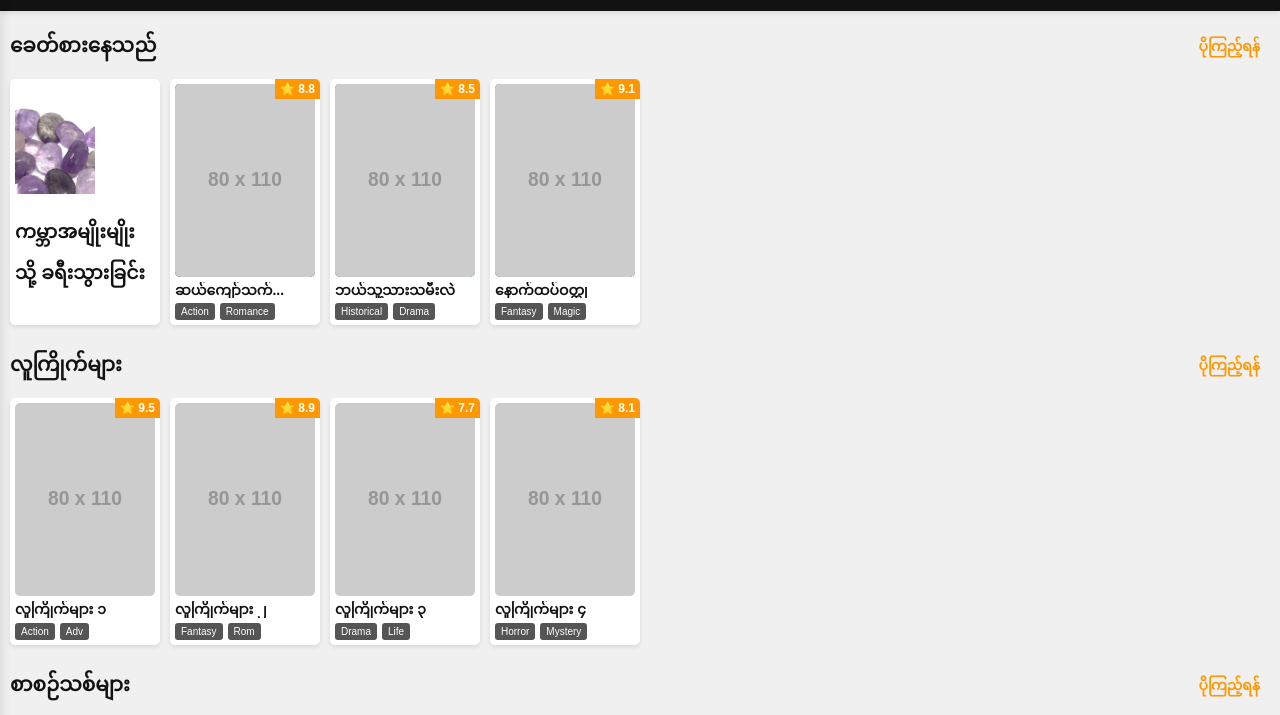
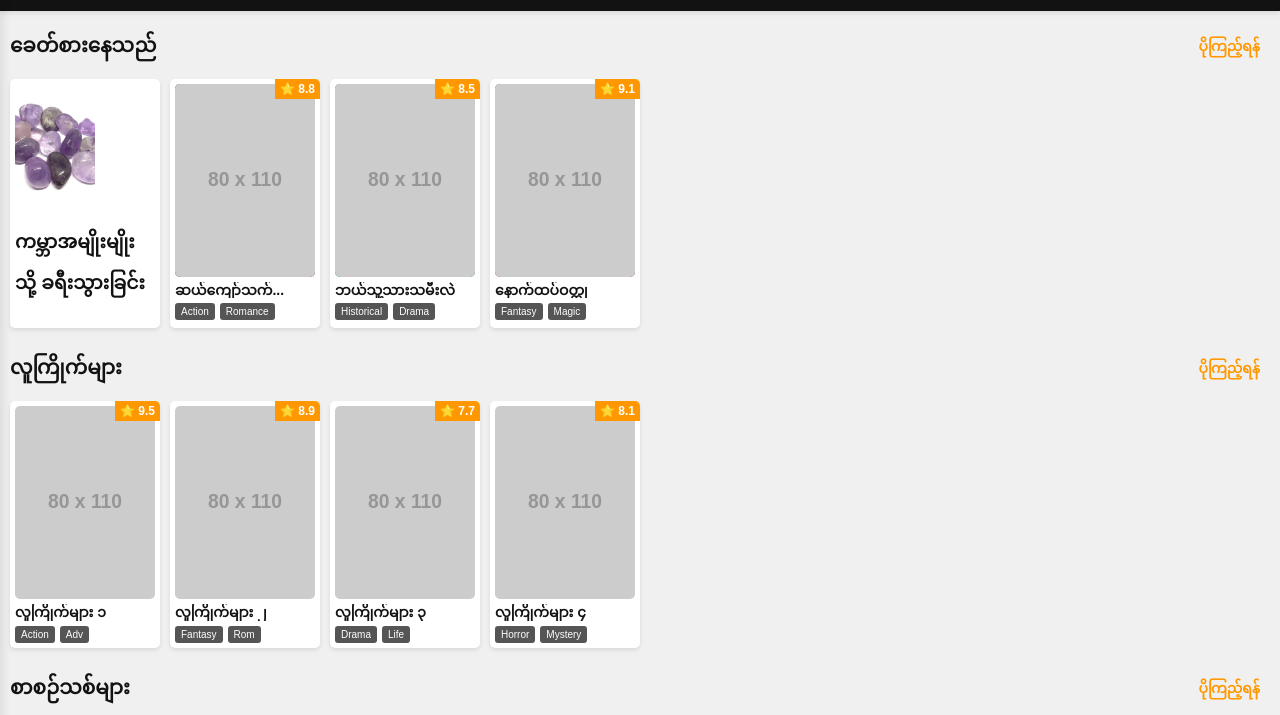
Before and after one commit to kog12571-hue/my-app_novel, a plain HTML site: page index.html in a window 1280 px wide. Shown: the part 44-759 px from the top of the page. Drawn offline with Linux system fonts and the light colour scheme.

Commit message:
Update cover image styles and dimensions

```diff
--- a/style.css
+++ b/style.css
@@ -461,18 +461,18 @@ body {
     text-decoration: none;
     font-weight: bold;
 }
-/* ဝတ္ထုကာဗာပုံကို ကတ်ပြားအတွင်း ကွက်တိဖြစ်အောင် ချိန်ခြင်း */
+/* ပုံကို ကတ်ပြားအတွင်း ကွက်တိဖြစ်အောင် ထိန်းချုပ်ခြင်း */
 .cover-image {
-    width: 100%;           /* ကတ်ပြားအကျယ်အတိုင်း အပြည့်ယူမယ် */
-    height: 150px;         /* အမြင့်ကို ပုံသေထားမယ် (သင့်စိတ်ကြိုက် ပြင်နိုင်ပါတယ်) */
-    object-fit: cover;     /* ပုံမပြဲသွားအောင် အလယ်ကနေ ဖြတ်ညှိမယ် */
-    border-radius: 8px;    /* ထောင့်လေးတွေကို အနည်းငယ် ဝိုင်းမယ် */
-    display: block;
+    width: 100%;          /* ကတ်ပြားအကျယ်အတိုင်းပဲ ယူမယ် */
+    height: 120px;        /* အမြင့်ကို သင့်တော်သလို ကန့်သတ်မယ် */
+    object-fit: cover;    /* ပုံမပြဲသွားအောင် အလယ်ကနေ ဖြတ်ညှိမယ် */
+    border-radius: 5px;   /* ထောင့်လေးတွေကို အနည်းငယ် ဝိုင်းမယ် */
 }
 
 .novel-cover {
-    width: 80px;           /* ကတ်ပြားရဲ့ အကျယ်ကို ကန့်သတ်မယ် */
-    height: 110px;         /* ကတ်ပြားရဲ့ အမြင့်ကို ကန့်သတ်မယ် */
-    overflow: hidden;      /* ပုံက အပြင်ထွက်ရင် ဖျောက်ထားမယ် */
+    width: 80px;          /* ကတ်ပြားရဲ့ မူရင်းအကျယ် */
+    height: 120px;        /* ကတ်ပြားရဲ့ မူရင်းအမြင့် */
+    overflow: hidden;     /* ပုံက အပြင်ထွက်ရင် ဖျောက်ထားမယ် */
     position: relative;
+    border-radius: 5px;
 }
```
